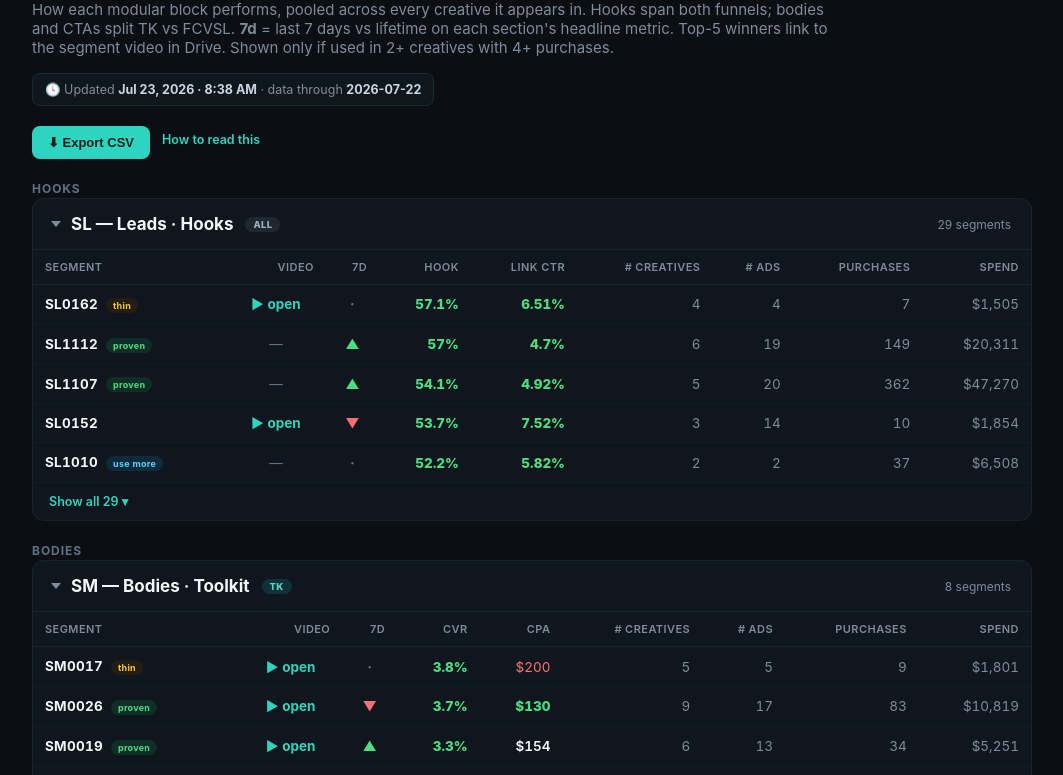
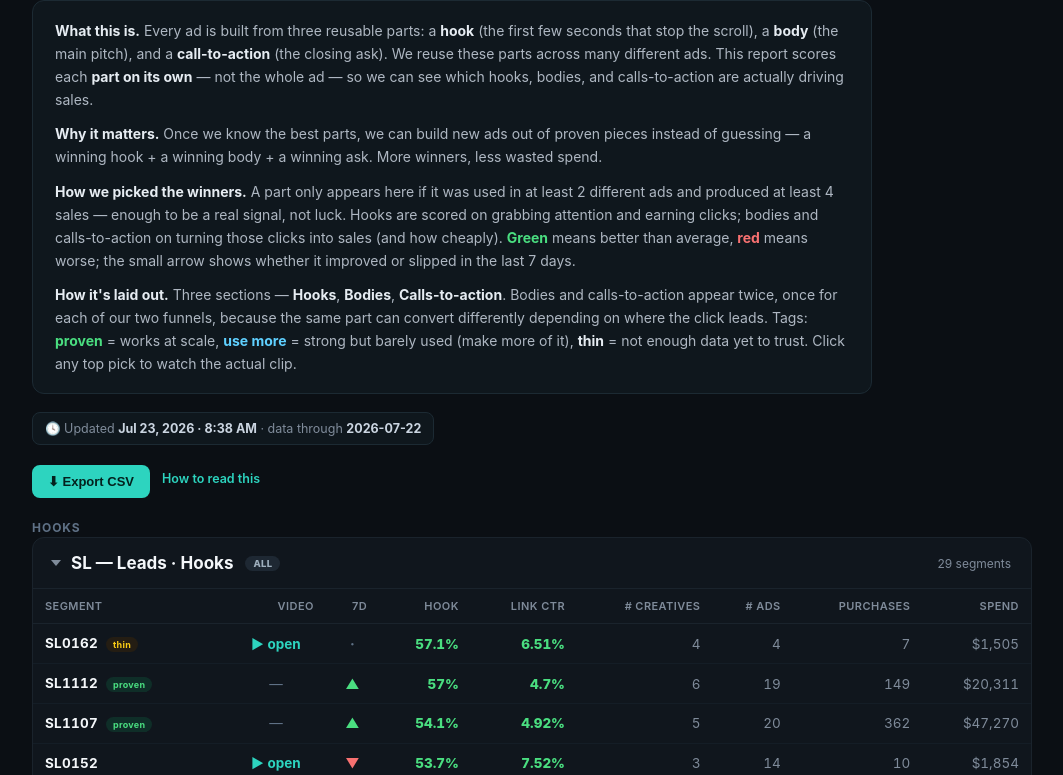
Before and after one commit to parnosellc/creative-report, a website: page segment-report.html in a window 1280 px wide. Shown: the part 89-864 px from the top of the page, without its empty margins (108-1171 px from the left). Drawn offline with Linux system fonts and the light colour scheme.

Commit message:
segment report: plain-language intro (what/why/how winners chosen/layout)

```diff
--- a/segment-report.html
+++ b/segment-report.html
@@ -7,6 +7,10 @@ body{margin:0;background:var(--bg);color:var(--ink);font-family:-apple-system,Bl
 .wrap{max-width:1060px;margin:0 auto;padding:44px 30px 70px}
 h1{font-size:32px;font-weight:800;letter-spacing:-.01em;margin:0 0 6px}
 .intro{color:var(--mut);font-size:15px;margin:0 0 16px;max-width:800px}
+.about{background:#0f171d;border:1px solid #1c2a33;border-radius:12px;padding:18px 22px;margin:2px 0 18px;max-width:840px}
+.about p{color:#aeb7c2;font-size:14px;line-height:1.65;margin:0 0 11px}
+.about p:last-child{margin-bottom:0}
+.about b{color:#e6ecf2}
 .updated{font-size:12.5px;color:var(--mut);background:#0f171d;border:1px solid #1c2a33;border-radius:8px;padding:8px 12px;display:inline-block}
 .updated b{color:#cbd5e1;font-weight:700}
 .bar{display:flex;align-items:center;gap:12px;margin:20px 0 6px;flex-wrap:wrap}
@@ -48,7 +52,12 @@ tr:hover td{background:#131c25}
 footer{color:var(--dim);font-size:11.5px;margin-top:26px;border-top:1px solid var(--line);padding-top:14px;line-height:1.6}
 </style></head><body><div class="wrap">
 <h1>Segment Performance</h1>
-<p class="intro">How each modular block performs, pooled across every creative it appears in. Hooks span both funnels; bodies and CTAs split TK vs FCVSL. <b>7d</b> = last 7 days vs lifetime on each section's headline metric. Top-5 winners link to the segment video in Drive. Shown only if used in 2+ creatives with 4+ purchases.</p>
+<div class="about">
+<p><b>What this is.</b> Every ad is built from three reusable parts: a <b>hook</b> (the first few seconds that stop the scroll), a <b>body</b> (the main pitch), and a <b>call-to-action</b> (the closing ask). We reuse these parts across many different ads. This report scores each <b>part on its own</b> — not the whole ad — so we can see which hooks, bodies, and calls-to-action are actually driving sales.</p>
+<p><b>Why it matters.</b> Once we know the best parts, we can build new ads out of proven pieces instead of guessing — a winning hook + a winning body + a winning ask. More winners, less wasted spend.</p>
+<p><b>How we picked the winners.</b> A part only appears here if it was used in at least 2 different ads and produced at least 4 sales — enough to be a real signal, not luck. Hooks are scored on grabbing attention and earning clicks; bodies and calls-to-action on turning those clicks into sales (and how cheaply). <b style="color:var(--up)">Green</b> means better than average, <b style="color:var(--down)">red</b> means worse; the small arrow shows whether it improved or slipped in the last 7 days.</p>
+<p><b>How it's laid out.</b> Three sections — <b>Hooks</b>, <b>Bodies</b>, <b>Calls-to-action</b>. Bodies and calls-to-action appear twice, once for each of our two funnels, because the same part can convert differently depending on where the click leads. Tags: <b style="color:var(--up)">proven</b> = works at scale, <b style="color:var(--cyan)">use more</b> = strong but barely used (make more of it), <b>thin</b> = not enough data yet to trust. Click any top pick to watch the actual clip.</p>
+</div>
 <div class="updated">🕓 Updated <b id="up"></b> · data through <b id="th"></b></div>
 <div class="bar">
   <button class="exp" onclick="exportCSV()">⬇ Export CSV</button>
```
